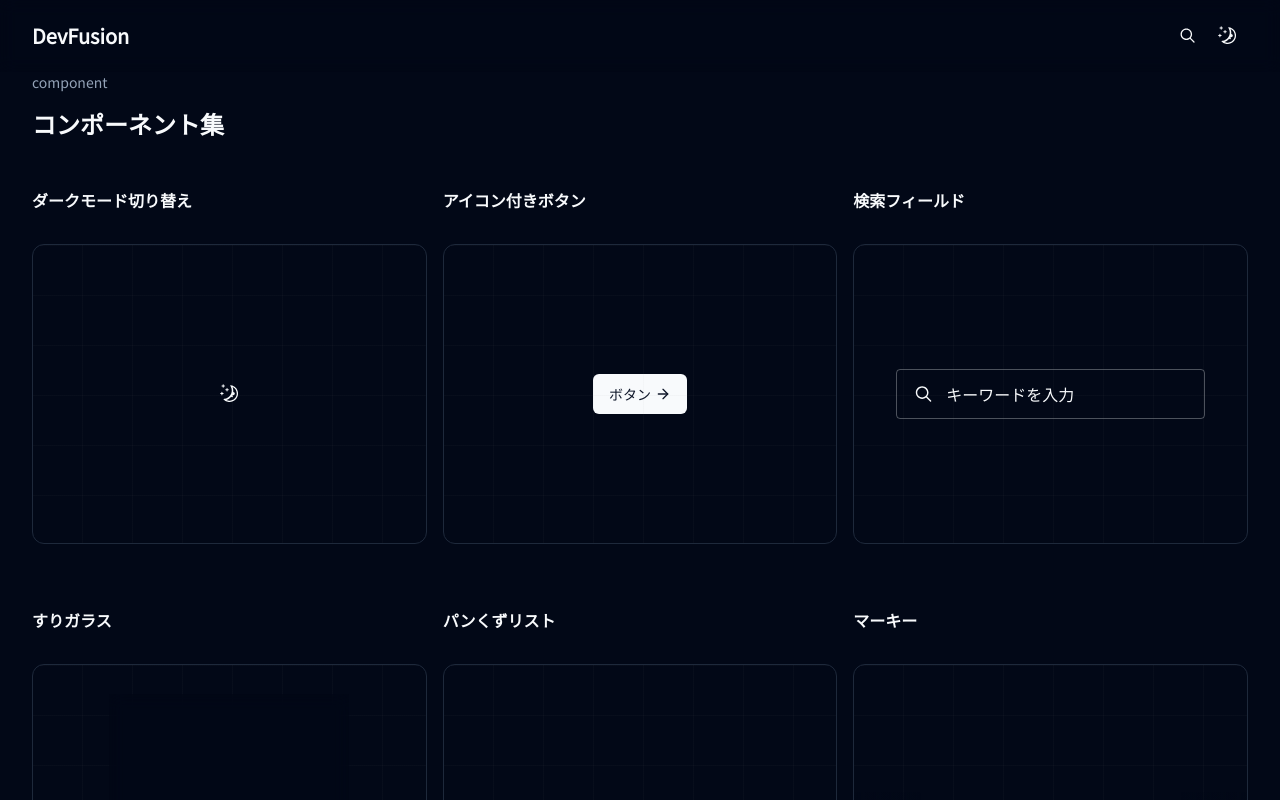
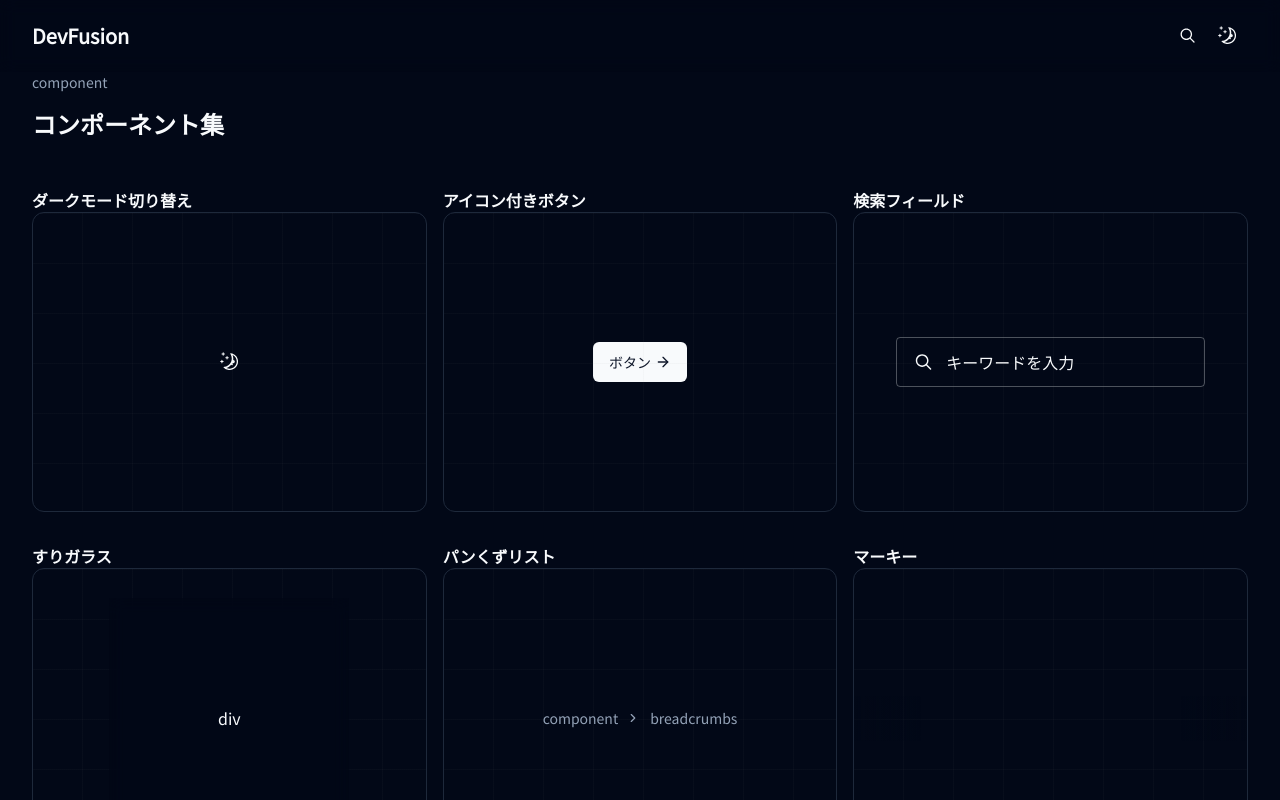
Before and after one commit to kkkumakk001/DevFusion, a Next.js app: page /component in a window 1280 px wide. Shown: the top 800 px of the page. Built offline with nearby package versions, Linux system fonts and the light colour scheme; some icons are missing.

Commit message:
[test]: サブグリッドの解除

```diff
--- a/app/component/page.tsx
+++ b/app/component/page.tsx
@@ -7,10 +7,7 @@ export default function Page() {
             <h2 className="text-2xl font-semibold mb-12">コンポーネント集</h2>
             <div className="grid grid-cols-1 md:grid-cols-2 xl:grid-cols-3 gap-x-4 gap-y-8">
                 {componentRecipe.map((component, index) => (
-                    <div
-                        key={index}
-                        className="grid grid-rows-subgrid row-span-1 md:row-span-2 xl:row-span-3"
-                    >
+                    <div key={index}>
                         <p>
                             <Link
                                 href={`/component/${component.linkName}`}
--- a/components/RecommendRecipe.tsx
+++ b/components/RecommendRecipe.tsx
@@ -17,10 +17,7 @@ export default function RecommendRecipe() {
             </div>
             <div className="grid grid-cols-1 md:grid-cols-2 xl:grid-cols-3 gap-x-4 gap-y-8">
                 {componentRecipe.map((component, index) => (
-                    <div
-                        key={index}
-                        className="grid grid-rows-subgrid row-span-1 md:row-span-2 xl:row-span-3"
-                    >
+                    <div key={index}>
                         <p>
                             <Link
                                 href={`/component/${component.linkName}`}
```
